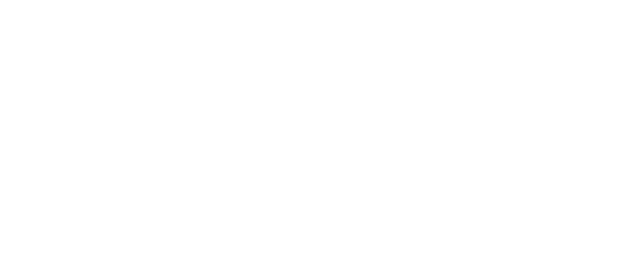
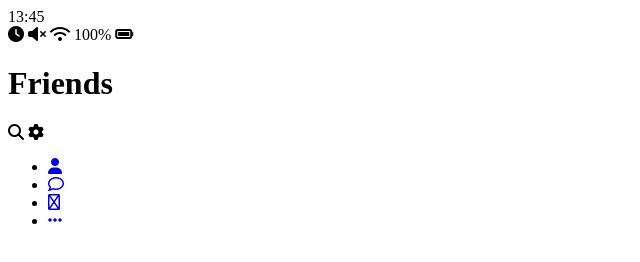
Before and after one commit to neeseong/kakao-clone-2.0, a plain HTML site: page friends.html in a window 1280 px wide. Shown: the whole page, without its empty margins (0-640 px from the left). Drawn offline with Linux system fonts and the light colour scheme.

Commit message:
updated pages
Add find.html, friends.html, more.html
and Add avatar.png in images folder
fix some typoes

```diff
--- a/find.html
+++ b/find.html
@@ -0,0 +1,59 @@
+<!DOCTYPE html>
+<html lang="en">
+<head>
+    <meta charset="UTF-8">
+    <meta name="viewport" content="width=device-width, initial-scale=1.0">
+    <script src="https://kit.fontawesome.com/f4698ab8f2.js" crossorigin="anonymous"></script>
+    <title>Find | Kakao Clone</title>
+</head>
+<body>
+    <div class="status-bar">
+        <div class="status-bar__column">
+            <div class="status-bar__clock">13:45</div>
+        </div>
+        <div class="status-bar__column">
+            <i class="fas fa-clock"></i>
+            <i class="fas fa-volume-mute"></i>
+            <i class="fas fa-wifi"></i>
+            <span class="status-bar__bettery-level">100%</span>
+            <i class="fas fa-battery-full"></i>
+        </div>
+    </div>
+    <header class="header">
+        <div class="header__header-column">
+            <h1 class="header__title">Find</h1>
+        </div>
+        <div class="header__header-column">
+            <span class="header__icon">
+                <i class="fas fa-search"></i>
+            </span>
+            <span class="header__icon">
+                <i class="fas fa-cog"></i>
+            </span>
+        </div>
+    </header>
+    <nav class="nav">
+        <ul class="nav__list">
+            <li class="nav__list-item">
+                <a href="friends.html" class="nav__list-link">
+                    <i class="far fa-user"></i>
+                </a>
+            </li>
+            <li class="nav__list-item">
+                <a href="index.html" class="nav__list-link">
+                    <i class="far fa-comment"></i>
+                </a>
+            </li>
+            <li class="nav__list-item">
+                <a href="find.html" class="nav__list-link">
+                    <i class="far fa-search"></i>
+                </a></li>
+            <li class="nav__list-item">
+                <a href="more.html" class="nav__list-link">
+                    <i class="fas fa-ellipsis-h"></i>
+                </a></li>
+        </ul>
+    </nav>
+
+</body>
+</html>
--- a/friends.html
+++ b/friends.html
@@ -0,0 +1,59 @@
+<!DOCTYPE html>
+<html lang="en">
+<head>
+    <meta charset="UTF-8">
+    <meta name="viewport" content="width=device-width, initial-scale=1.0">
+    <script src="https://kit.fontawesome.com/f4698ab8f2.js" crossorigin="anonymous"></script>
+    <title>Friends | Kakao Clone</title>
+</head>
+<body>
+    <div class="status-bar">
+        <div class="status-bar__column">
+            <div class="status-bar__clock">13:45</div>
+        </div>
+        <div class="status-bar__column">
+            <i class="fas fa-clock"></i>
+            <i class="fas fa-volume-mute"></i>
+            <i class="fas fa-wifi"></i>
+            <span class="status-bar__bettery-level">100%</span>
+            <i class="fas fa-battery-full"></i>
+        </div>
+    </div>
+    <header class="header">
+        <div class="header__header-column">
+            <h1 class="header__title">Friends</h1>
+        </div>
+        <div class="header__header-column">
+            <span class="header__icon">
+                <i class="fas fa-search"></i>
+            </span>
+            <span class="header__icon">
+                <i class="fas fa-cog"></i>
+            </span>
+        </div>
+    </header>
+    <nav class="nav">
+        <ul class="nav__list">
+            <li class="nav__list-item">
+                <a href="friends.html" class="nav__list-link">
+                    <i class="fas fa-user"></i>
+                </a>
+            </li>
+            <li class="nav__list-item">
+                <a href="index.html" class="nav__list-link">
+                    <i class="far fa-comment"></i>
+                </a>
+            </li>
+            <li class="nav__list-item">
+                <a href="find.html" class="nav__list-link">
+                    <i class="far fa-search"></i>
+                </a></li>
+            <li class="nav__list-item">
+                <a href="more.html" class="nav__list-link">
+                    <i class="fas fa-ellipsis-h"></i>
+                </a></li>
+        </ul>
+    </nav>
+
+</body>
+</html>
```
Also changed, not shown: index.html (+45 -2 lines), more.html (+5 -5 lines).
